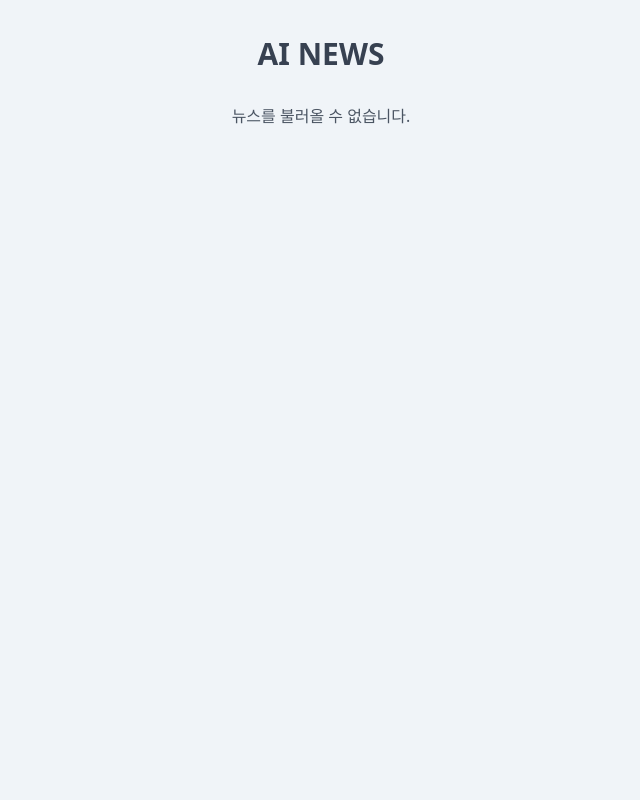
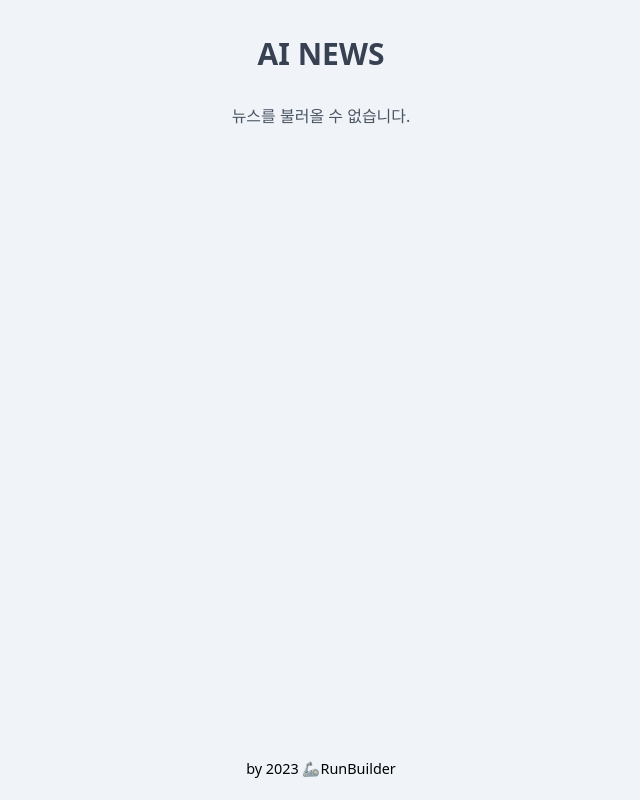
Before and after one commit to mrcau/airss, a plain HTML site: page index.html in a window 1280 px wide. Shown: the whole page, without its empty margins (319-959 px from the left). Drawn offline with nearby package versions, Linux system fonts and the light colour scheme; some packages are replaced by stand-ins of ours; no server answers; a script that the page names is missing.

Commit message:
Update index.html

```diff
--- a/index.html
+++ b/index.html
@@ -48,6 +48,18 @@
       font-weight: 900;
       margin-bottom: 10px;
     }
+        footer {
+      position: fixed;
+      bottom: 1px;
+      width: 100%;
+      height: 60px;
+      /* Footer height */
+      background-color: #f0f4f8;
+      line-height: 60px;
+      /* Center the text vertically */
+      text-align: center;
+      font-size: 0.9em;
+    }
 
     @media (max-width: 1024px) {
       .news-card {
@@ -88,6 +100,7 @@
     <h1 class="text-3xl text-center font-bold mb-8 text-gray-700">AI NEWS</h1>
     <div class="flex flex-wrap justify-center" id="news-container"></div>
   </div>
+
   <script>
     async function fetchNews() {
       try {
@@ -144,6 +157,9 @@
 
     displayNews();
   </script>
+    <footer>
+    by 2023 <a href="http://aiclass.kr">🦾RunBuilder</a>
+  </footer>
 </body>
 
 </html>
```
